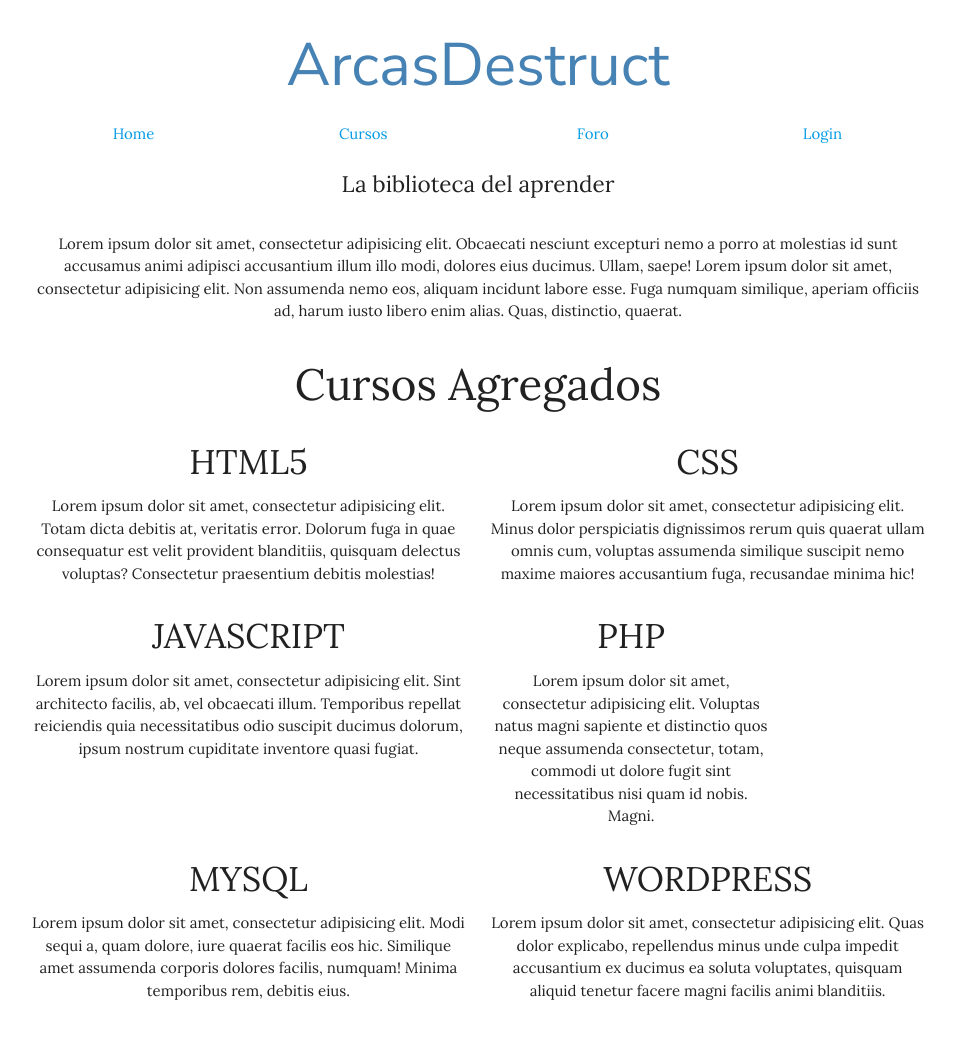
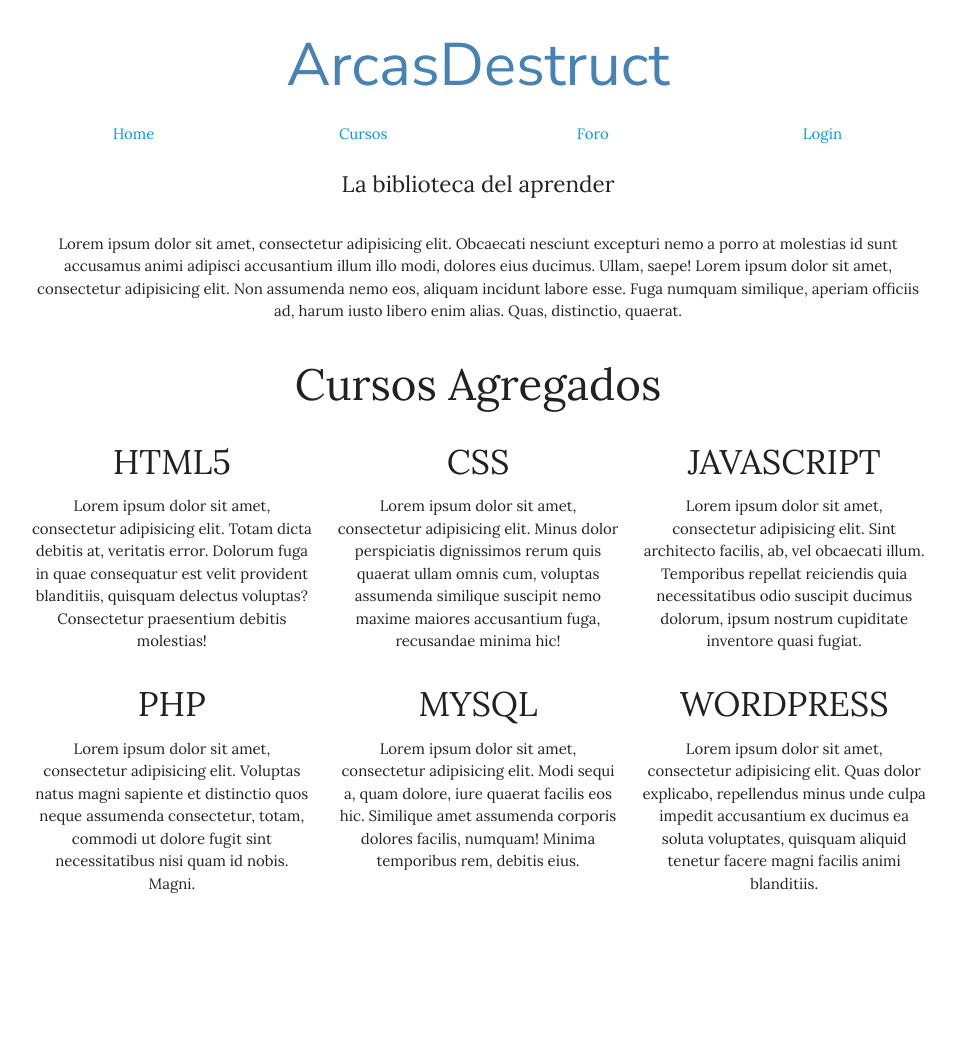
Before and after one commit to HurtaEdu/ArcasDestruct, a plain HTML site: page index.html in a window 1280 px wide. Shown: the whole page, without its empty margins (162-1119 px from the left). After the commit the page ends 930 px from the top, so only its background shows below. Drawn offline with nearby package versions, Linux system fonts and the light colour scheme.

Commit message:
Cambios
Se añadieron atributos de materialize para hacer responsive la página
Quitamos el scroll lateral de la página

```diff
--- a/css/main.css
+++ b/css/main.css
@@ -4,6 +4,7 @@ body {
     width: 100%;
     font-family: 'Lora', serif;
     text-align: center;
+    overflow-x: hidden;
 }
 
 
--- a/index.html
+++ b/index.html
@@ -38,27 +38,27 @@
                    <h3 class="col col s12">Cursos Agregados</h3>
                </div>
                <div class="cursos">
-                   <div class="curso1 col m6  s12">
+                   <div class="curso1 col  m4 l4 s12 xl4">
                       <h4>HTML5</h4>
                        <p>Lorem ipsum dolor sit amet, consectetur adipisicing elit. Totam dicta debitis at, veritatis error. Dolorum fuga in quae consequatur est velit provident blanditiis, quisquam delectus voluptas? Consectetur praesentium debitis molestias!</p>
                    </div>
-                   <div class="curso2 col m6 s12">
+                   <div class="curso2 col m4 l4 s12 xl4">
                       <h4>CSS</h4>
                        <p>Lorem ipsum dolor sit amet, consectetur adipisicing elit. Minus dolor perspiciatis dignissimos rerum quis quaerat ullam omnis cum, voluptas assumenda similique suscipit nemo maxime maiores accusantium fuga, recusandae minima hic!</p>
                    </div>
-                   <div class="curso3 col m6 s12">
+                   <div class="curso3 col m4 l4 s12 xl4">
                       <h4>JAVASCRIPT</h4>
                        <p>Lorem ipsum dolor sit amet, consectetur adipisicing elit. Sint architecto facilis, ab, vel obcaecati illum. Temporibus repellat reiciendis quia necessitatibus odio suscipit ducimus dolorum, ipsum nostrum cupiditate inventore quasi fugiat.</p>
                    </div>
-                   <div class="curso4 col xl4 m6 s12">
+                   <div class="curso4 col m4 l4 s12 xl4">
                       <h4>PHP</h4>
                        <p>Lorem ipsum dolor sit amet, consectetur adipisicing elit. Voluptas natus magni sapiente et distinctio quos neque assumenda consectetur, totam, commodi ut dolore fugit sint necessitatibus nisi quam id nobis. Magni.</p>
                    </div>
-                   <div class="curso5 col m6 s12">
+                   <div class="curso5 col m4 l4 s12 xl4">
                       <h4>MYSQL</h4>
                        <p>Lorem ipsum dolor sit amet, consectetur adipisicing elit. Modi sequi a, quam dolore, iure quaerat facilis eos hic. Similique amet assumenda corporis dolores facilis, numquam! Minima temporibus rem, debitis eius.</p>
                    </div>
-                   <div class="curso6 col m6 s12">
+                   <div class="curso6 col m4 l4 s12 xl4">
                       <h4>WORDPRESS</h4>
                        <p>Lorem ipsum dolor sit amet, consectetur adipisicing elit. Quas dolor explicabo, repellendus minus unde culpa impedit accusantium ex ducimus ea soluta voluptates, quisquam aliquid tenetur facere magni facilis animi blanditiis.</p>
                    </div>
```
